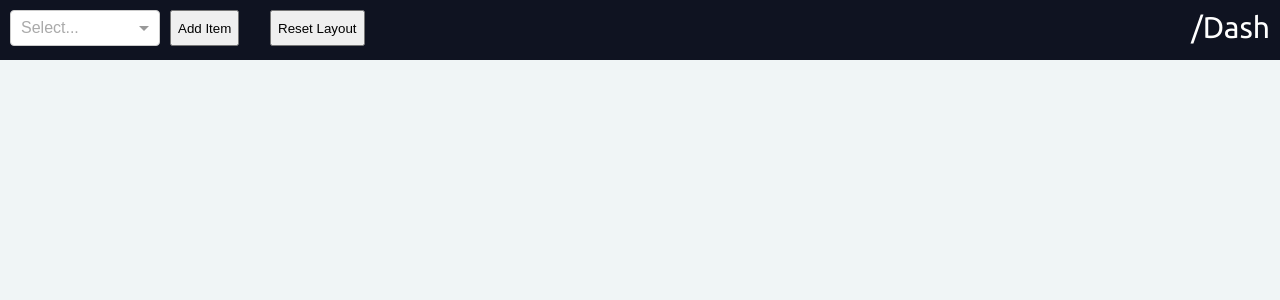
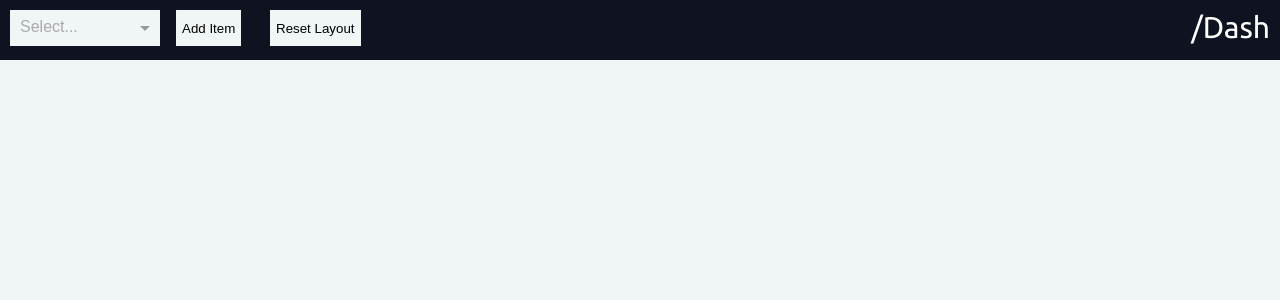
Before and after one commit to St1ko/DashboardFrameworkLameco, a React (Create React App) app: page / in a window 1280 px wide. Shown: the top 300 px of the page. Built offline with nearby package versions, Linux system fonts and the light colour scheme; some icons are missing.

Commit message:
Changed styling of buttons so they match our Flat design vision.

```diff
--- a/src/App.css
+++ b/src/App.css
@@ -49,18 +49,40 @@
 	display: inline-block;
 }
 
+.Select-control {
+	border-radius: 0px !important;
+	border: none !important;
+	background-color: #F0F5F6 !important;
+}
+
 .addButton {
-	margin-left: 10px;
+	border-radius: 0px;
+	border: none;
+	background-color: #F0F5F6;
+	margin-left: 16px;
 	position: absolute;
 	top: 10px;
 	height: 36px;
 }
 
+.addButton:hover {
+	background-color: #E1E4E5;
+	transition: 1s;
+}
+
 .reset {
+	border-radius: 0px;
+	border: none;
+	background-color: #F0F5F6;
 	margin-left: 110px;
 	position: absolute;
 	top: 10px;
 	height: 36px;
+}
+
+.reset:hover {
+	background-color: #E1E4E5;
+	transition: 1s;
 }
 
 .title {
```
